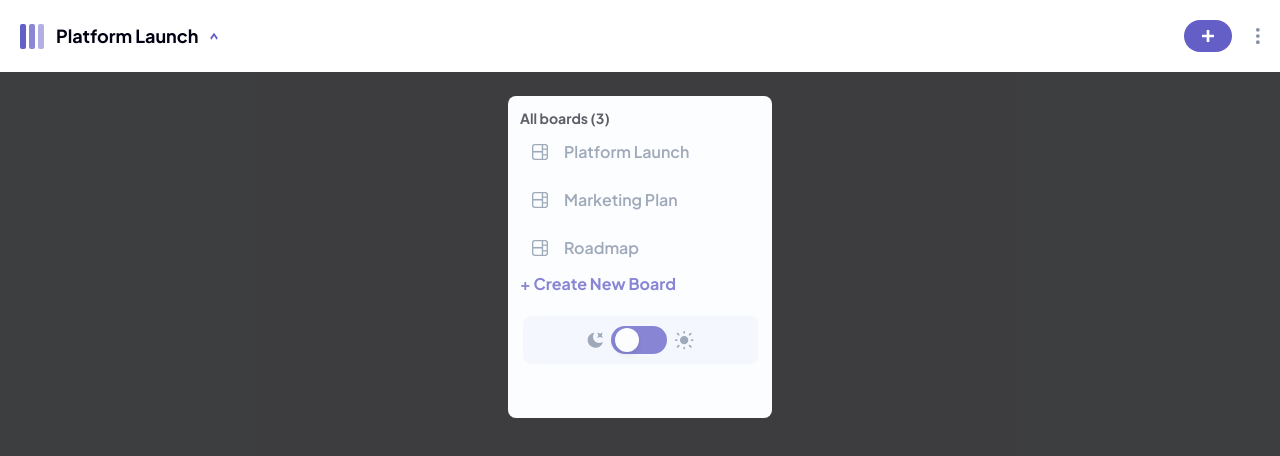
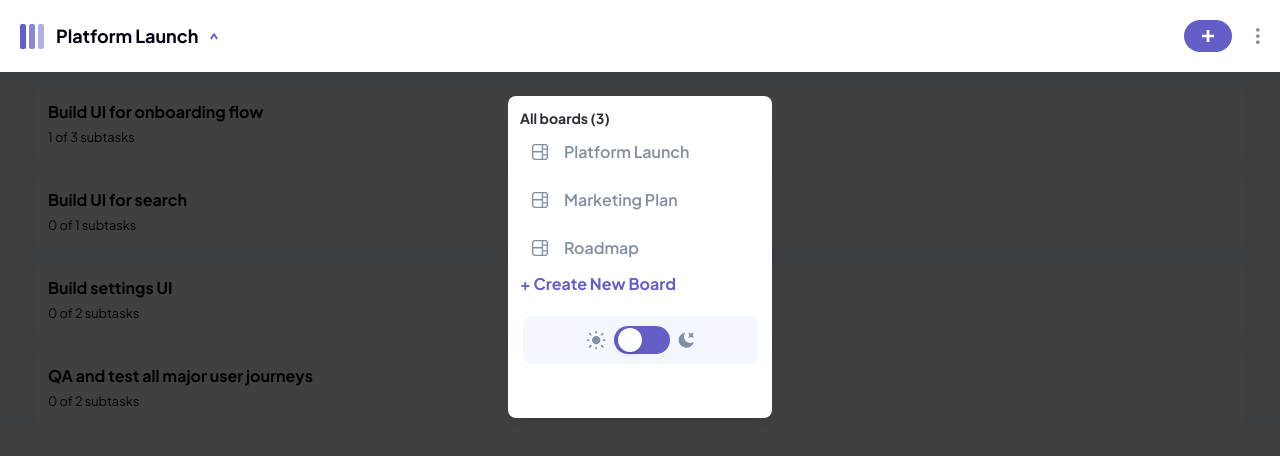
Before and after one commit to JaacielBriseo/kanban-task-management, a React (Create React App) app: page / in a window 1280 px wide. Both pictures are taken after a click on the button 214 px from the left and 36 px from the top of the page. Shown: the top 456 px of the page. Built offline with nearby package versions, Linux system fonts and the light colour scheme.

Commit message:
Todo column for each active board

```diff
--- a/src/app/components/SelectBoardModal.tsx
+++ b/src/app/components/SelectBoardModal.tsx
@@ -7,7 +7,7 @@ export const SelectBoardModal = ({ boardNames }: SelectBoardModalProps) => {
 	const { isSelectModalOpen } = useAppSelector((state) => state.ui);
 	const dispatch = useAppDispatch();
 	return (
-		<section className={`${isSelectModalOpen ? 'flex' : 'hidden'} h-screen bg-black opacity-75 z-50`}>
+		<section className={`${isSelectModalOpen ? 'fixed' : 'hidden'} w-full h-screen bg-black bg-opacity-75 z-10`}>
 			<div className={`w-[264px] h-[322px] mt-6 mx-auto p-3 rounded-lg shadow-lg bg-White dark:bg-DarkGrey`}>
 				<ul>
 					<h2 className='font-bold text-sm text-DarkGrey dark:text-LightGrey'>All boards ({boardNames.length})</h2>
--- a/src/app/pages/Home.tsx
+++ b/src/app/pages/Home.tsx
@@ -8,6 +8,7 @@ export const Home = () => {
 		<main className='font-Jakarta bg-LightGrey'>
 			<Header />
 			<SelectBoardModal boardNames={boardNames} />
+			<Board />
 		</main>
 	);
 };
--- a/src/app/views/Board.tsx
+++ b/src/app/views/Board.tsx
@@ -1,6 +1,27 @@
+import { useAppSelector } from '../../store/rtk-hooks';
 
 export const Board = () => {
-  return (
-    <section className="px-5">Board</section>
-  )
-}
+	const { boards } = useAppSelector((state) => state.kanbanTask);
+	const { activeBoard } = useAppSelector((state) => state.ui);
+	const boardToRender = boards.filter((board) => board.name === activeBoard);
+	const columns = boardToRender.map((item) => item.columns);
+	const todoColumn = columns.map((column) => column.find((column) => column.name === 'Todo'));
+	const todoTasks = todoColumn.map((item) => item?.tasks);
+	return (
+		<section className='px-5'>
+			{todoTasks.flat().map((task) => {
+				const completedSubtasks = task?.subtasks.filter((subtask) => subtask.isCompleted);
+				const completedSubtaskCount = completedSubtasks?.length;
+				const subtaskCount = task?.subtasks.length;
+				return (
+					<div key={task?.title} className='bg-White p-3 rounded-lg m-4'>
+						<h1 className='font-bold'>{task?.title}</h1>
+						<small>
+							{completedSubtaskCount} of {subtaskCount} subtasks
+						</small>
+					</div>
+				);
+			})}
+		</section>
+	);
+};
--- a/src/ui/components/ThemeToggler.tsx
+++ b/src/ui/components/ThemeToggler.tsx
@@ -11,7 +11,7 @@ export const ThemeToggler = () => {
 	};
 	return (
 		<div className='flex justify-center items-center mt-5 space-x-2 bg-LightGrey dark:bg-VeryDarkGrey rounded-lg w-[235px] h-12 mx-auto'>
-			<img src='./assets/icon-dark-theme.svg' alt='dark' />
+			<img src='./assets/icon-light-theme.svg' alt='light' />
 			<div
 				className='md:w-14 md:h-7 w-12 h-6 flex items-center bg-MainPurple rounded-full p-1 cursor-pointer'
 				onClick={() => {
@@ -26,7 +26,7 @@ export const ThemeToggler = () => {
 					}
 				></div>
 			</div>
-			<img src='./assets/icon-light-theme.svg' alt='light' />
+			<img src='./assets/icon-dark-theme.svg' alt='dark' />
 		</div>
 	);
 };
```
